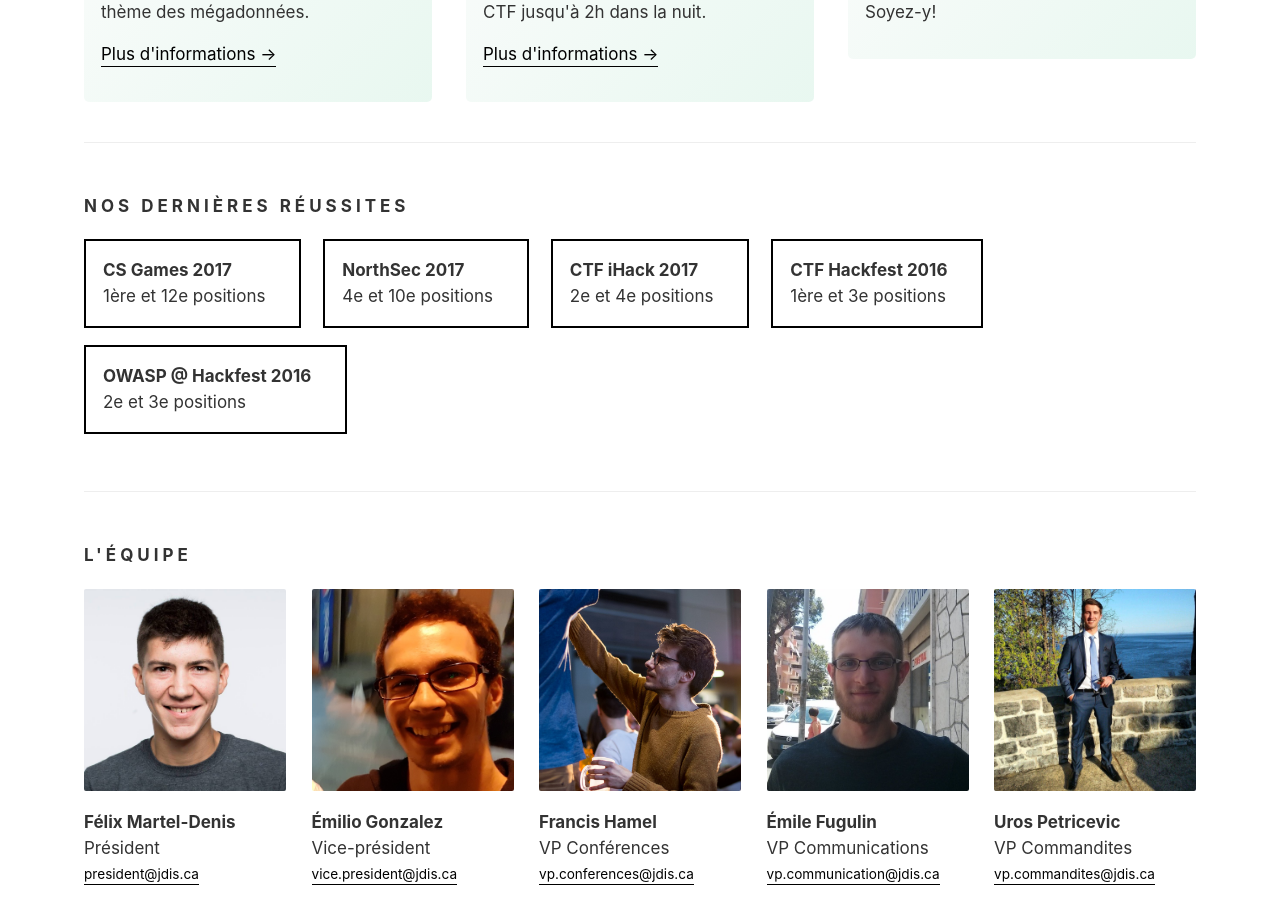
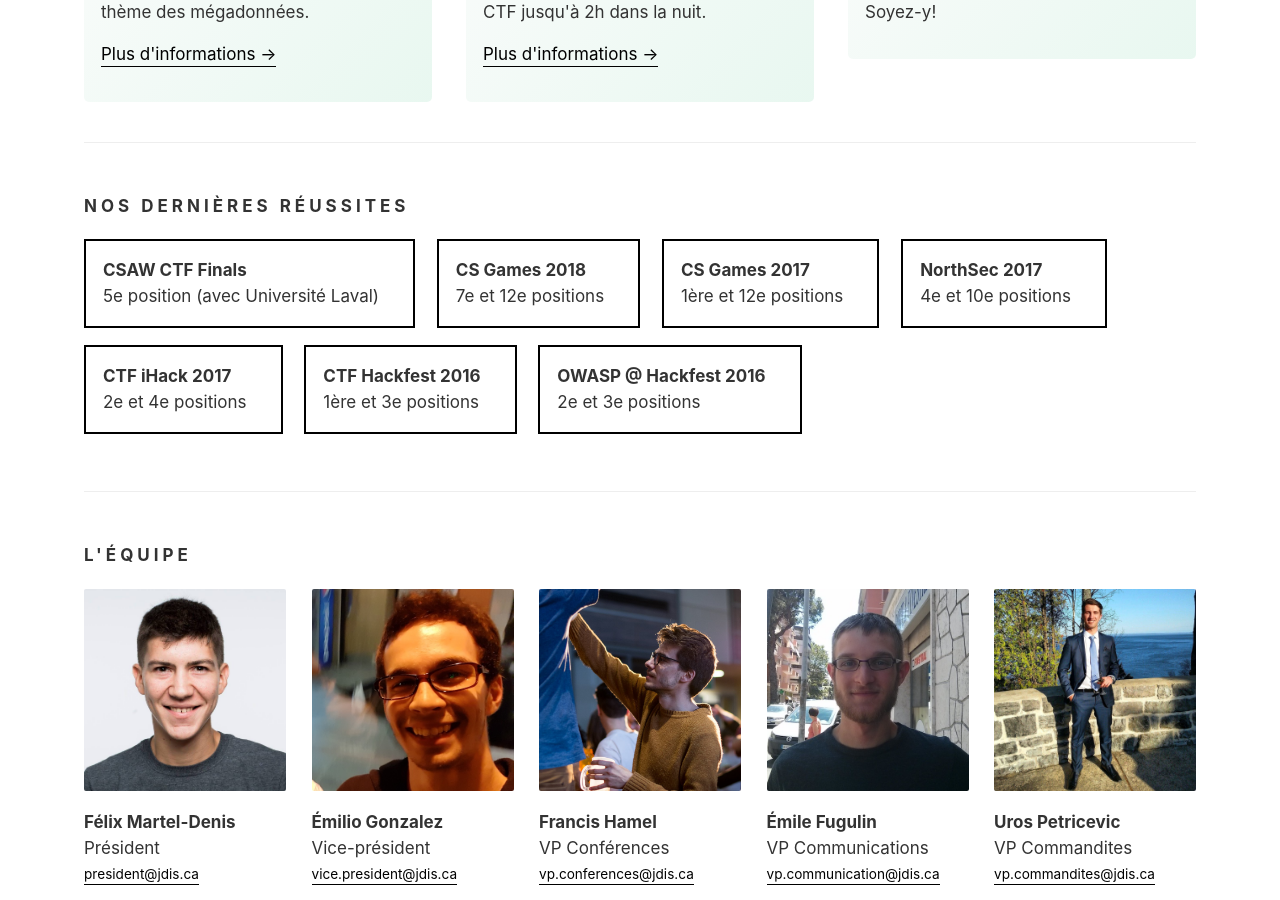
Before and after one commit to JDIS/Website, a Jekyll site: the page built from _pages/index.html, in a window 1280 px wide and 900 px high, scrolled down 2085 px. Built offline with Jekyll 4.4.1, drawn with Linux system fonts in a browser that asks for light colours; some web fonts are replaced.

Commit message:
Add csaw and csgames achievement

```diff
--- a/_data/achievements.json
+++ b/_data/achievements.json
@@ -1,4 +1,12 @@
 [
+  {
+    "event": "CSAW CTF Finals",
+    "achievement": "5e position (avec Université Laval)"
+  },
+  {
+    "event": "CS Games 2018",
+    "achievement": "7e et 12e positions"
+  },
   {
     "event": "CS Games 2017",
     "achievement": "1ère et 12e positions"
```
